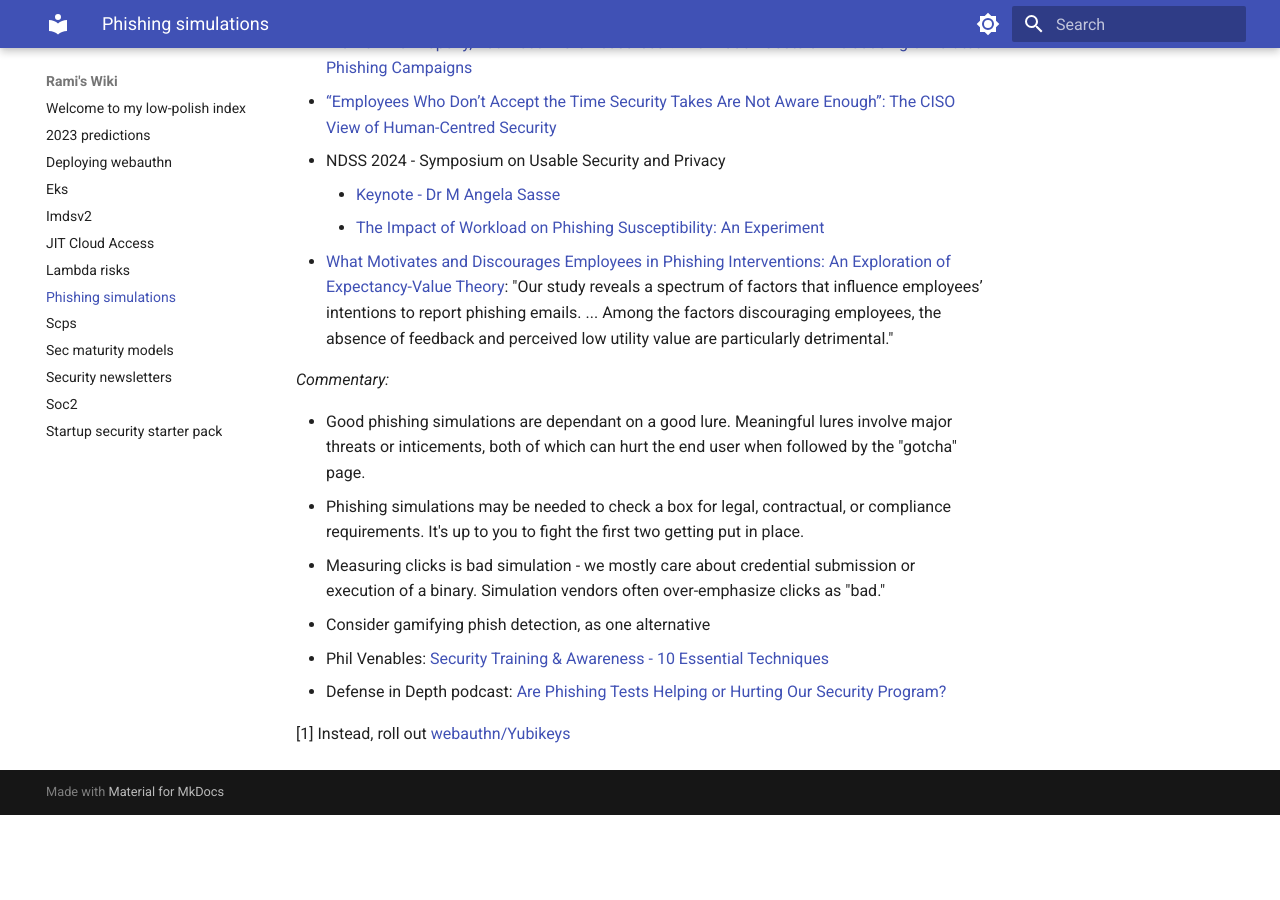
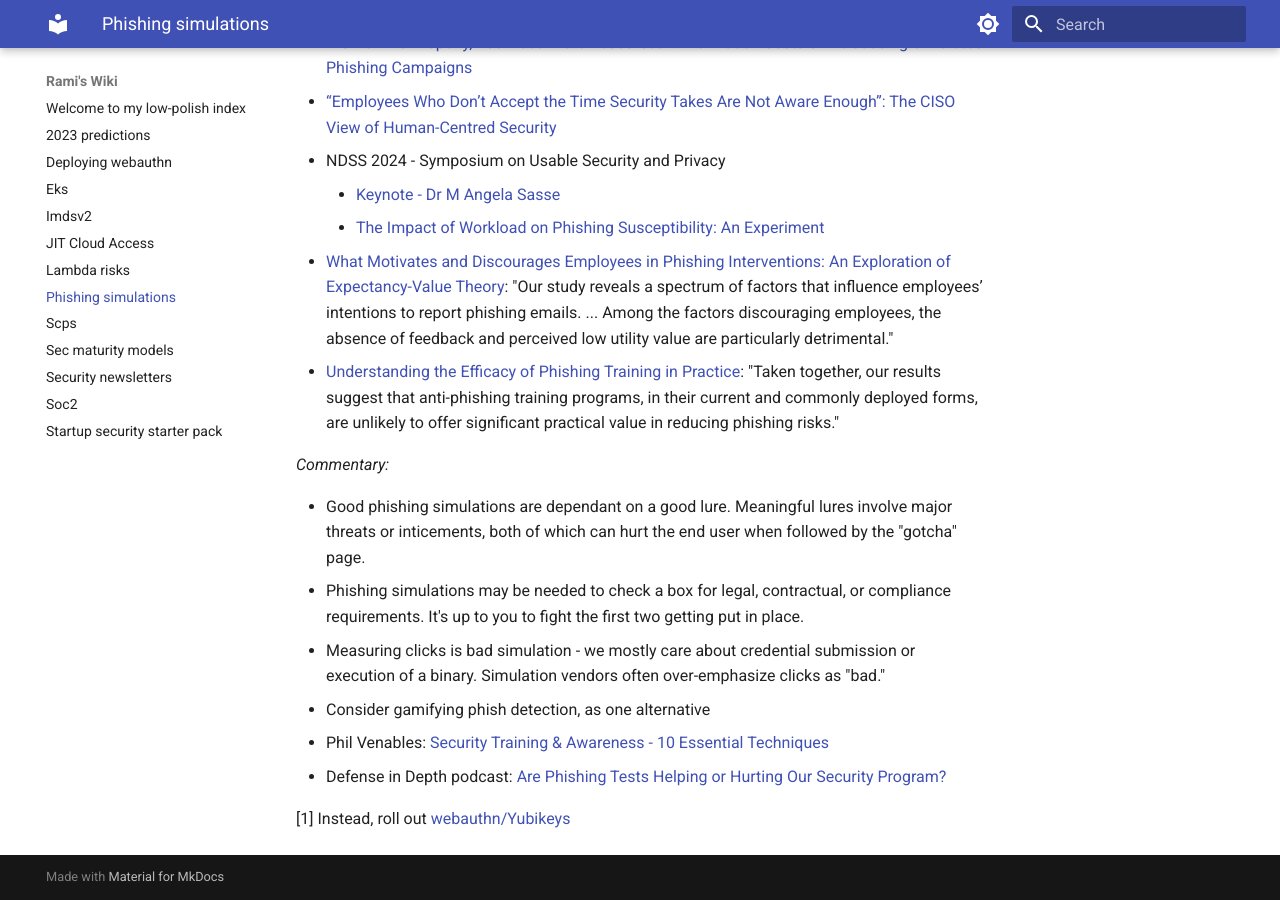
Before and after one commit to ramimac/wiki, an MkDocs documentation site: the page built from docs/phishing-simulations.md, in a window 1280 px wide and 900 px high, scrolled down 569 px. Built offline with MkDocs 1.6.1 and Material for MkDocs 9.7.7, drawn with Linux system fonts in a browser that asks for light colours; before the commit the page ends 1384 px from its top, so only the background shows below that.

Commit message:
Add new phishing research

```diff
--- a/docs/phishing-simulations.md
+++ b/docs/phishing-simulations.md
@@ -23,6 +23,7 @@ _Research:_
     * [Keynote - Dr M Angela Sasse](https://youtu.be/XFeZvQuRWGk?si=34fp21Ja_tR9oCoH&t=1463)
     * [The Impact of Workload on Phishing Susceptibility: An Experiment](https://www.ndss-symposium.org/wp-content/uploads/usec2024-24-paper.pdf)
 * [What Motivates and Discourages Employees in Phishing Interventions: An Exploration of Expectancy-Value Theory](https://www.usenix.org/system/files/soups2024-chen.pdf): "Our study reveals a spectrum of factors that influence employees’ intentions to report phishing emails. ... Among the factors discouraging employees, the absence of feedback and perceived low utility value are particularly detrimental."
+* [Understanding the Efficacy of Phishing Training in Practice](https://www.computer.org/csdl/proceedings-article/sp/2025/223600a076/21B7RjYyG9q): "Taken together, our results suggest that anti-phishing training programs, in their current and commonly deployed forms, are unlikely to offer significant practical value in reducing phishing risks."
 
 _Commentary:_
 
```
